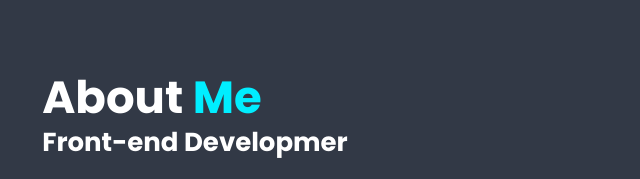
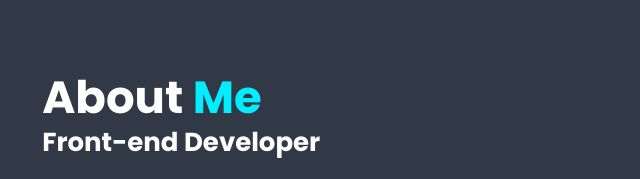
Before and after one commit to alihamzaranjha007/portfolio, a plain HTML site: page index.html in a window 1280 px wide. Shown: the part 1000-1179 px from the top of the page, 541-1181 px from the left. Drawn offline with nearby package versions, Linux system fonts and the light colour scheme.

Commit message:
spelling change about section developer

```diff
--- a/index.html
+++ b/index.html
@@ -56,7 +56,7 @@
         </div>
         <div class="about-content">
             <h2 class="heading">About <span>Me</span></h2>
-            <h3>Front-end Developmer</h3>
+            <h3>Front-end Developer</h3>
             <!-- <h3>And I'm a <span class="multiple-text"></span></h3> -->
             <p>Front-End Developer with a passion for crafting visually stunning and highly responsive web
                 experiences. Have good understanding of design principles. Proficient in the latest web, mobile app
```
